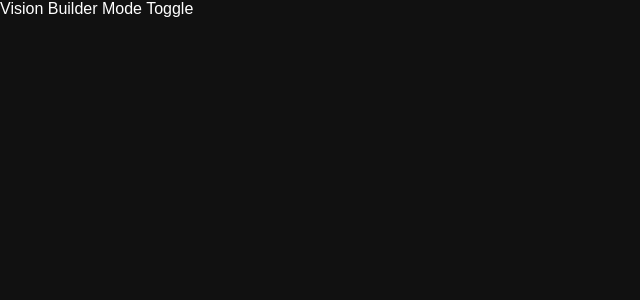
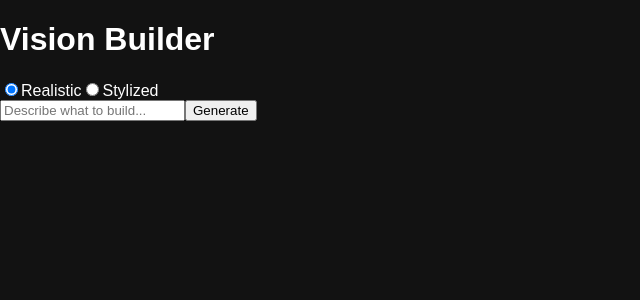
Before and after one commit to vcamino49/visionbuilder-frontend, a React (Create React App) app: page / in a window 1280 px wide. Shown: the top 300 px of the page, without its empty margins (0-640 px from the left). Built offline with nearby package versions, Linux system fonts and the light colour scheme.

Commit message:
Add files via upload

```diff
--- a/package.json
+++ b/package.json
@@ -1,6 +1,6 @@
 
 {
-  "name": "vision-builder-frontend-toggle",
+  "name": "vision-builder-frontend-full",
   "version": "1.0.0",
   "private": true,
   "dependencies": {
--- a/src/App.css
+++ b/src/App.css
@@ -1 +1 @@
-body { background: #111; color: white; font-family: sans-serif; margin: 0; padding: 0; }
+body { margin: 0; font-family: sans-serif; background: #121212; color: white; }
--- a/src/App.js
+++ b/src/App.js
@@ -1 +1,72 @@
-export default function App() { return <div>Vision Builder Mode Toggle</div>; }
+import React, { useState, useRef, useEffect } from "react";
+import "./App.css";
+
+export default function App() {
+  const [messages, setMessages] = useState([]);
+  const [input, setInput] = useState("");
+  const [mode, setMode] = useState("realistic");
+  const [loading, setLoading] = useState(false);
+  const chatRef = useRef(null);
+
+  useEffect(() => {
+    chatRef.current?.scrollTo(0, chatRef.current.scrollHeight);
+  }, [messages]);
+
+  const sendPrompt = async () => {
+    if (!input.trim()) return;
+    const updatedMessages = [...messages, { role: "user", content: input }];
+    setMessages(updatedMessages);
+    setInput("");
+    setLoading(true);
+
+    const res = await fetch("https://back-end-done.onrender.com/api/generate", {
+      method: "POST",
+      headers: { "Content-Type": "application/json" },
+      body: JSON.stringify({
+        prompt: input,
+        history: updatedMessages.map(m => m.role + ": " + m.content).join("\n"),
+        mode
+      })
+    });
+    const data = await res.json();
+    setMessages(prev => [...prev, {
+      role: "assistant",
+      content: data.text,
+      image_url: data.image_url
+    }]);
+    setLoading(false);
+  };
+
+  return (
+    <div className="app">
+      <header>
+        <h1>Vision Builder</h1>
+        <div className="mode-toggle">
+          <label>
+            <input type="radio" value="realistic" checked={mode === "realistic"} onChange={() => setMode("realistic")} />
+            Realistic
+          </label>
+          <label>
+            <input type="radio" value="stylized" checked={mode === "stylized"} onChange={() => setMode("stylized")} />
+            Stylized
+          </label>
+        </div>
+      </header>
+      <main ref={chatRef} className="chat-area">
+        {messages.map((msg, i) => (
+          <div key={i} className={`message ${msg.role}`}>
+            <div className="bubble">
+              <p>{msg.content}</p>
+              {msg.image_url && <img src={msg.image_url} alt="Generated" className="chat-image" />}
+            </div>
+          </div>
+        ))}
+        {loading && <div className="bubble assistant">Thinking...</div>}
+      </main>
+      <footer>
+        <input value={input} onChange={e => setInput(e.target.value)} placeholder="Describe what to build..." />
+        <button onClick={sendPrompt} disabled={loading}>Generate</button>
+      </footer>
+    </div>
+  );
+}
```
